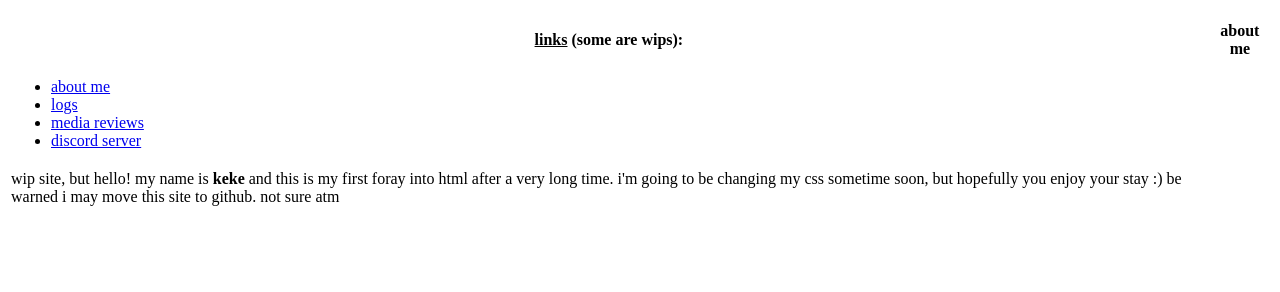
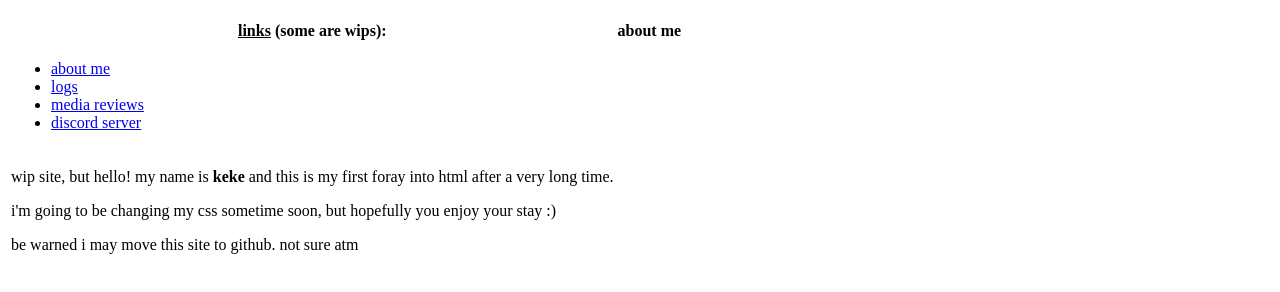
Before and after one commit to nakiryowa/megadrive.neocities.org, a plain HTML site: page index.html in a window 1280 px wide. Shown: the part 212-504 px from the top of the page. Drawn offline with Linux system fonts and the light colour scheme.

Commit message:
Update index.html

```diff
--- a/index.html
+++ b/index.html
@@ -16,10 +16,13 @@
   <img src="/images/marina.jpg" width="85" height="85">
   <h1>hello :)</h1>
     <table>
+      <thead>
         <tr>
           <th><b><ins>links</ins></b> (some are wips):</th>
           <th>about me</th>
         </tr>
+      </thead>
+      <tbody>
         <tr>
          <td>
             <ul>
@@ -32,11 +35,12 @@
         </tr>
         <tr>
           <td>
-          wip site, but hello! my name is <b>keke</b> and this is my first foray into html after a very long time.
-          i'm going to be changing my css sometime soon, but hopefully you enjoy your stay :)
-          be warned i may move this site to github. not sure atm
+            <p>wip site, but hello! my name is <b>keke</b> and this is my first foray into html after a very long time.</p>
+            <p>i'm going to be changing my css sometime soon, but hopefully you enjoy your stay :)</p>
+            <p>be warned i may move this site to github. not sure atm<p>
           </td>
         </tr>
+      </tbody>
    <!-- <p>wip site, but hello! my name is <b>keke</b> and this is my first foray into html after a very long time.</p>
     <p>i'm going to be changing my css sometime soon, but hopefully you enjoy your stay :)</p>
     <p>be warned i may move this site to github. not sure atm<p>
```
Lines whose indentation alone changed are shown as unchanged.
